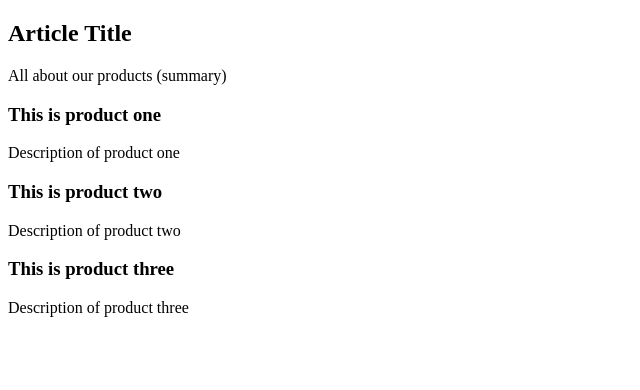
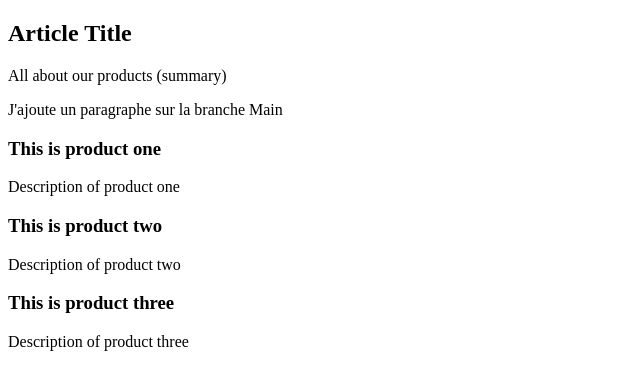
Before and after one commit to mobile-michel/semantic-layouts, an Astro site: page /articles/article in a window 1280 px wide. Shown: the whole page, without its empty margins (0-640 px from the left). Built offline with nearby package versions, Linux system fonts and the light colour scheme; Astro itself is replaced by a stand-in of ours.

Commit message:
Update article.astro

```diff
--- a/src/pages/articles/article.astro
+++ b/src/pages/articles/article.astro
@@ -1,6 +1,7 @@
         <article>
             <h2>Article Title</h2>
             <p>All about our products (summary)</p>
+            <p>J'ajoute un paragraphe sur la branche Main</p>
             <section>
                 <h3>This is product one</h3>
                 <p>Description of product one</p>
```
